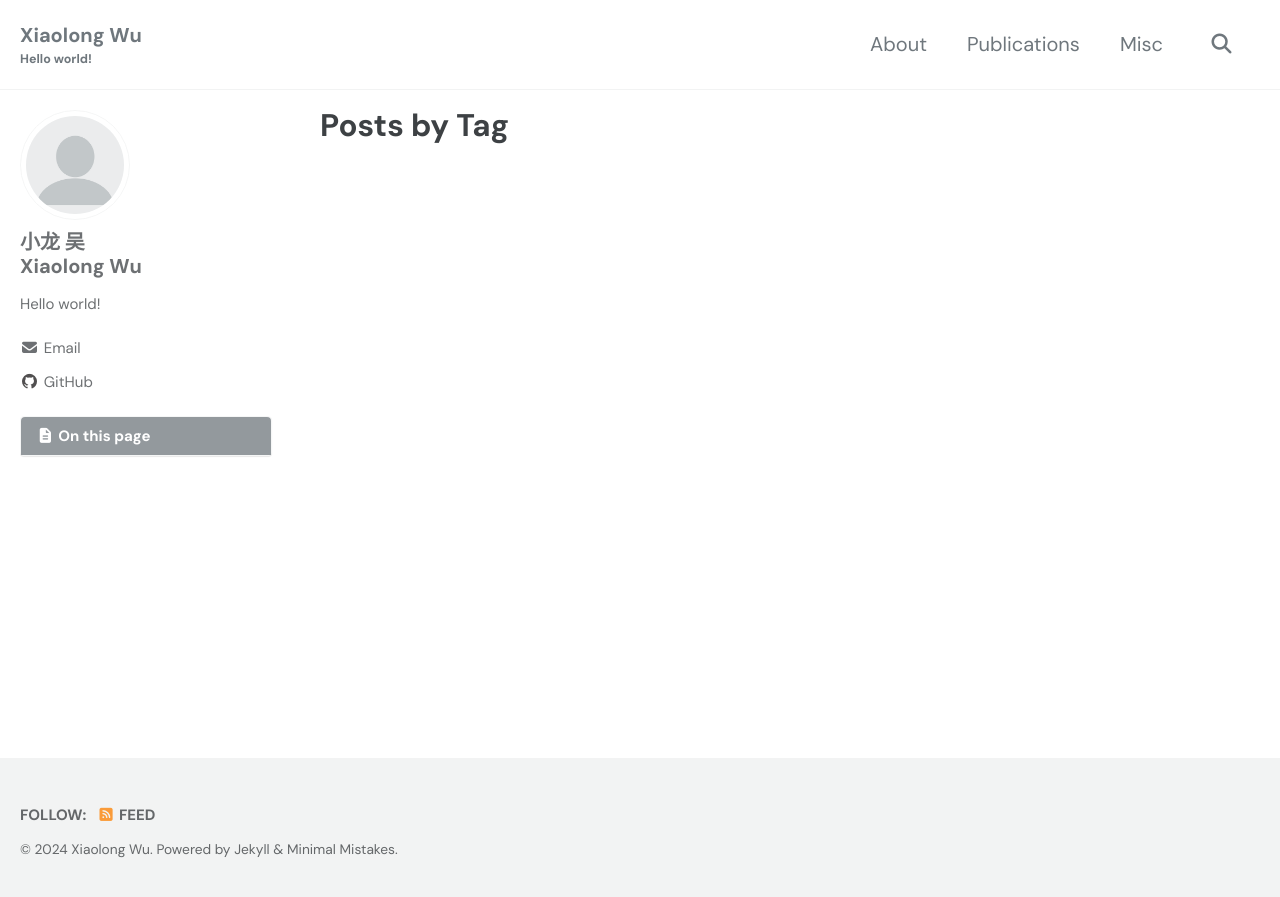
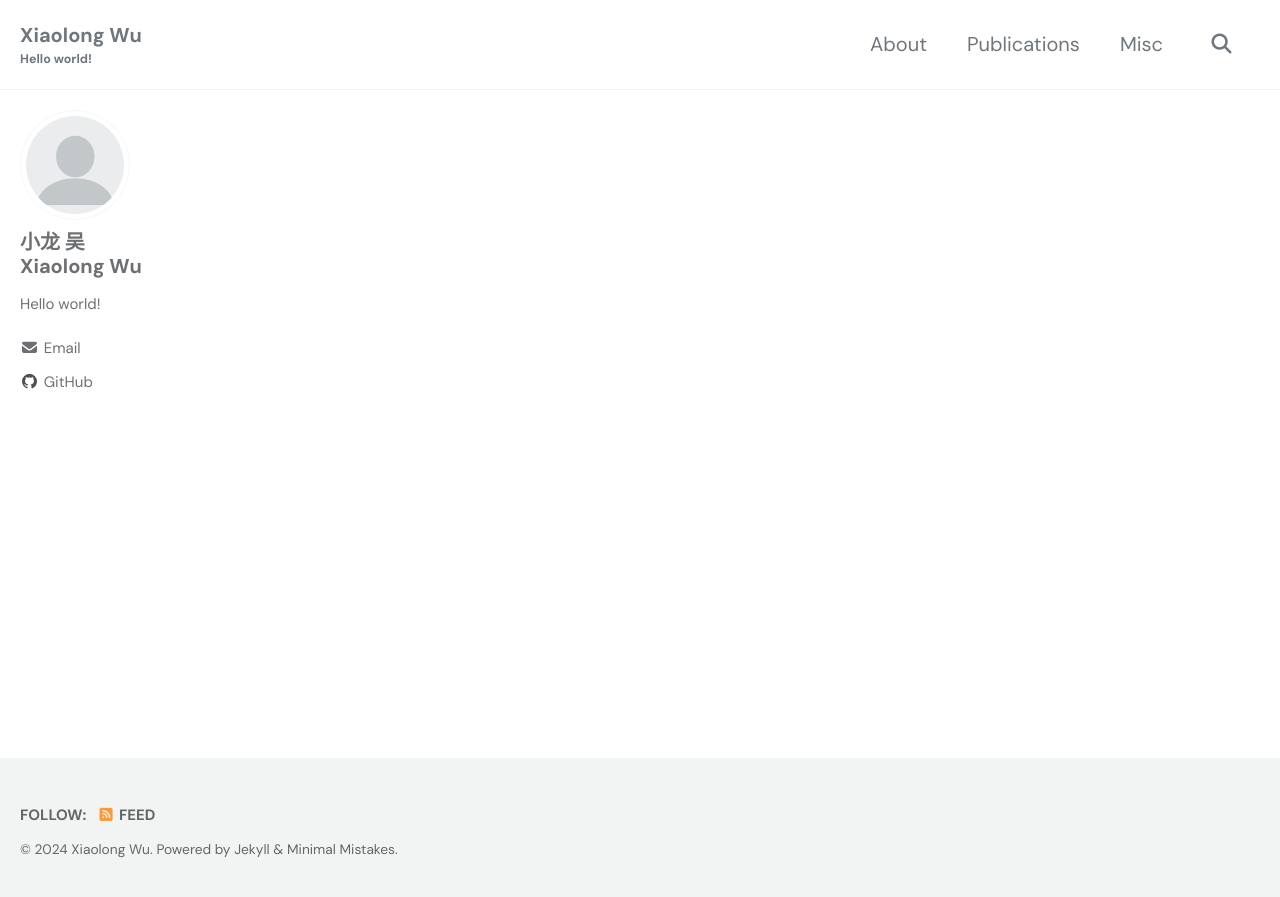
Before and after one commit to CuteLoong/CuteLoong.github.io, a Jekyll site: the page built from _pages/tag-archive.md, in a window 1280 px wide. Shown: the top 897 px of the page. Built offline with Jekyll 4.4.1, drawn with Linux system fonts in a browser that asks for light colours; cached includes are drawn as plain includes.

```diff
--- a/_includes/sidebar.html
+++ b/_includes/sidebar.html
@@ -15,7 +15,7 @@
   {% endif %}
   {% endif %}
 
-  <aside class="toc_left">
+  <!-- <aside class="toc_left">
     <nav class="toc">
       <header>
         <h4 class="nav__title"><i class="fas fa-{{ page.toc_icon | default: 'file-alt' }}"></i> {{ page.toc_label |
@@ -23,6 +23,6 @@
       </header>
       {% include toc.html sanitize=true html=content h_min=1 h_max=6 class="toc__menu" skip_no_ids=true %}
     </nav>
-  </aside>
+  </aside> -->
 </div>
 {% endif %}
--- a/_layouts/archive.html
+++ b/_layouts/archive.html
@@ -3,24 +3,24 @@ layout: default
 ---
 
 {% if page.header.overlay_color or page.header.overlay_image or page.header.image %}
-  {% include page__hero.html %}
+{% include page__hero.html %}
 {% elsif page.header.video.id and page.header.video.provider %}
-  {% include page__hero_video.html %}
+{% include page__hero_video.html %}
 {% endif %}
 
 {% if page.url != "/" and site.breadcrumbs %}
-  {% unless paginator %}
-    {% include breadcrumbs.html %}
-  {% endunless %}
+{% unless paginator %}
+{% include breadcrumbs.html %}
+{% endunless %}
 {% endif %}
 
 <div id="main" role="main">
   {% include sidebar.html %}
 
   <div class="archive">
-    {% unless page.header.overlay_color or page.header.overlay_image %}
+    <!-- {% unless page.header.overlay_color or page.header.overlay_image %}
       <h1 id="page-title" class="page__title"{% if page.locale %} lang="{{ page.locale }}"{% endif %}>{{ page.title }}</h1>
-    {% endunless %}
+    {% endunless %} -->
     {{ content }}
   </div>
 </div>
--- a/_layouts/home.html
+++ b/_layouts/home.html
@@ -4,7 +4,7 @@ layout: archive
 
 {{ content }}
 
-<h3 class="archive__subtitle">{{ site.data.ui-text[site.locale].recent_posts | default: "Recent Posts" }}</h3>
+<!-- <h3 class="archive__subtitle">{{ site.data.ui-text[site.locale].recent_posts | default: "Recent Posts" }}</h3>
 
 {% if paginator %}
   {% assign posts = paginator.posts %}
@@ -19,4 +19,4 @@ layout: archive
   {% endfor %}
 </div>
 
-{% include paginator.html %}
+{% include paginator.html %} -->
```
Also changed, not shown: index.md (+1 -1 lines).
